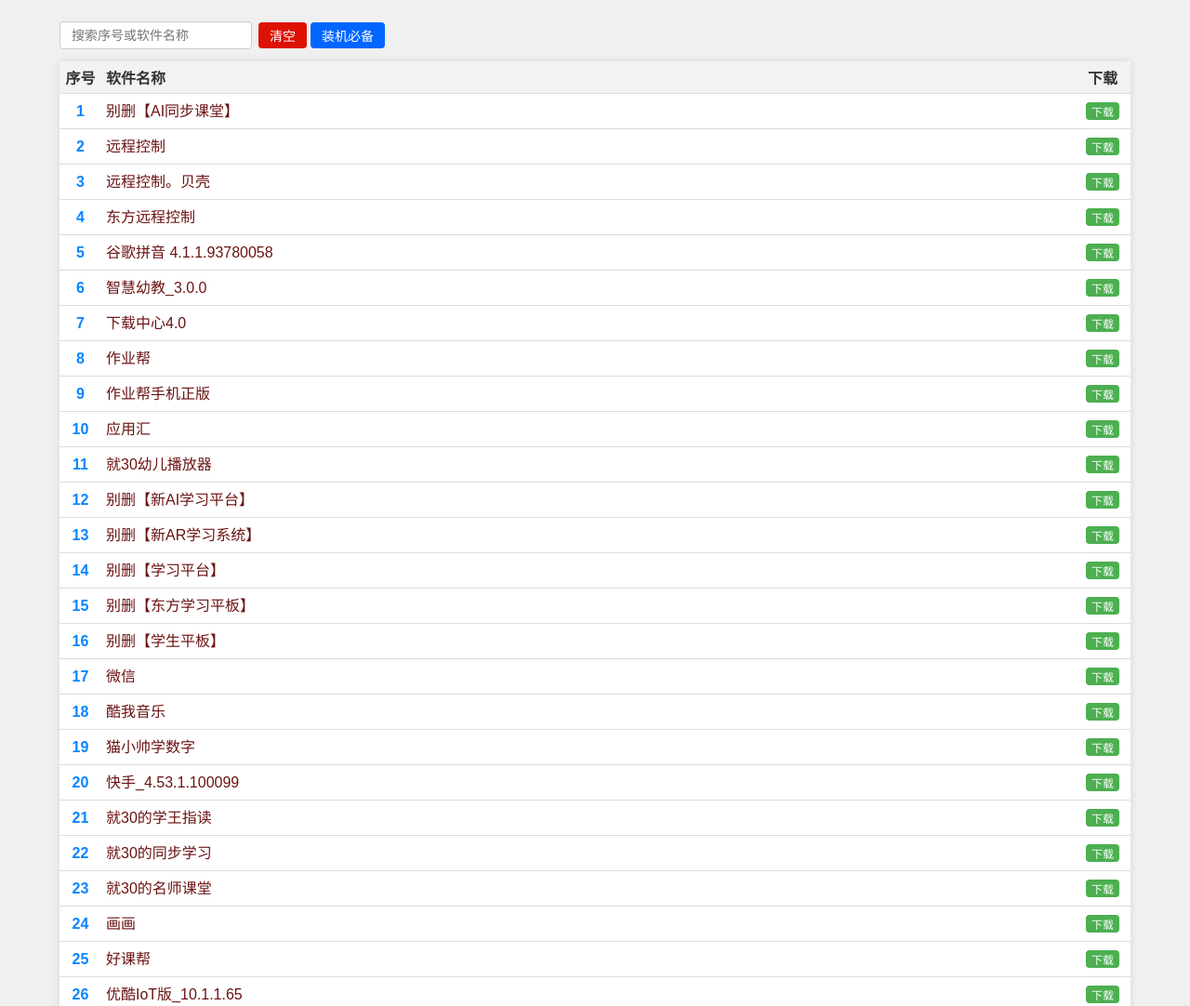
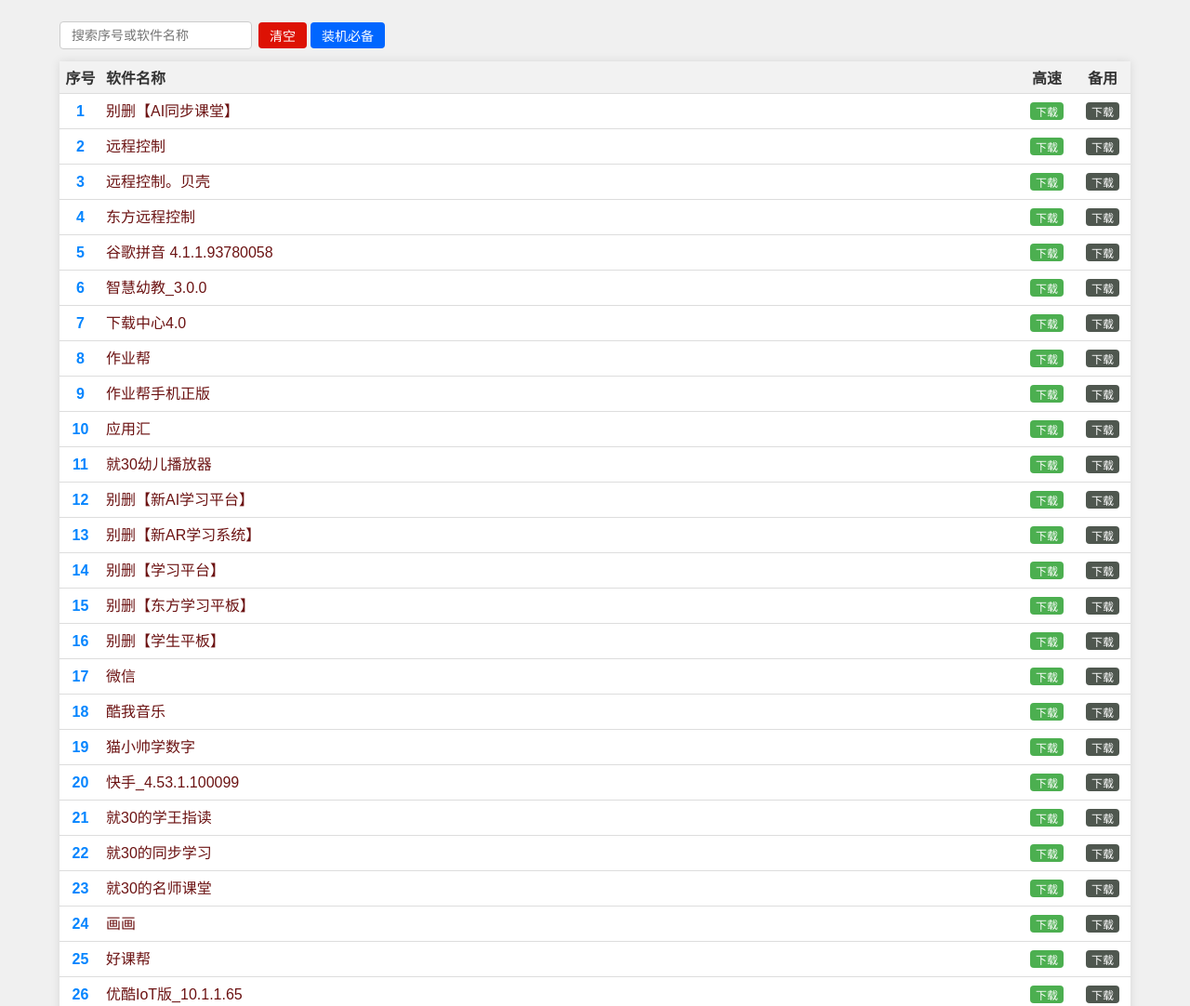
Before and after one commit to huai620/huai620.github.io, a plain HTML site: page index.html in a window 1280 px wide. Shown: the top 1082 px of the page at 93% size. Drawn offline with Linux system fonts and the light colour scheme.

Commit message:
Update index.html

```diff
--- a/index.html
+++ b/index.html
@@ -145,7 +145,8 @@
               <tr>
                   <th>序号</th>
                   <th>软件名称</th>
-                  <th class="download-th">下载</th>
+                  <th class="download-th">高速</th>
+                  <th class="download-th">备用</th>
               </tr>
           </thead>
           <tbody></tbody>
@@ -154,52 +155,52 @@
 </body>
 <script>
   var softwareList = [
-      {name: '别删【AI同步课堂】'},
-      {name: '远程控制'},
-      {name: '远程控制。贝壳'},
-      {name: '东方远程控制'},
-      {name: '谷歌拼音 4.1.1.93780058'},
-      {name: '智慧幼教_3.0.0'},
-      {name: '下载中心4.0'},
-      {name: '作业帮'},
-      {name: '作业帮手机正版'},
-      {name: '应用汇'},
-      {name: '就30幼儿播放器'},
-      {name: '别删【新AI学习平台】'},
-      {name: '别删【新AR学习系统】'},
-      {name: '别删【学习平台】'},
-      {name: '别删【东方学习平板】'},
-      {name: '别删【学生平板】'},
-      {name: '微信'},
-      {name: '酷我音乐'},
-      {name: '猫小帅学数字'},
-      {name: '快手_4.53.1.100099'},
-      {name: '就30的学王指读'},
-      {name: '就30的同步学习'},
-      {name: '就30的名师课堂'},
-      {name: '画画'},
-      {name: '好课帮'},
-      {name: '优酷IoT版_10.1.1.65'},
-      {name: '学生平板的同步点读'},
-      {name: '新AR影视厅'},
-      {name: '新AR实验室播放器'},
-      {name: '新AI影视厅'},
-      {name: '新AI实验室播放器'},
-      {name: '腾讯视频_2.0.0.1299'},
-      {name: '东方智能护眼'},
-      {name: '东方实验室播放器'},
-      {name: '爱奇艺语音控制版本'},
-      {name: '爱奇艺HD_7.4'},
-      {name: '讯飞'},
-      {name: 'via浏览器'},
-      {name: 'jxwgb_game'},
-      {name: '儿童英语'},
-      {name: '儿童画画_1.04'},
-      {name: '儿歌多多_3.9.4.0'},
-      {name: '豆博士学汉字'},
-      {name: '抖音短视频_9.9.1504'},
-      {name: '唐诗三百首'},
-      {name: '神庙逃亡2'},
+      {name: '别删【AI同步课堂】',id: 'ibRjS1xjffyd', pwd:'4g8m', key:'eu3fh'},
+      {name: '远程控制',id: 'innH51xjgiud', pwd:'cah2', key:'6u3fh'},
+      {name: '远程控制。贝壳',id: 'iZFsd1xjgepe', pwd:'ddbz',key:'qu3fh'},
+      {name: '东方远程控制',id: 'iN8KC1y84uud', pwd:'2ppg', key:'Uu3fh'},
+      {name: '谷歌拼音 4.1.1.93780058',id: 'i0QyO1xjg18j', pwd:'ebbz',key:'pU3fh'},
+      {name: '智慧幼教_3.0.0',id: 'ia7nM1xjgfxi', pwd:'ezny',key:'5u3fh'},
+      {name: '下载中心4.0',id: 'i2I8G1xjfvaf', pwd:'8797',key:'hU3fh'},
+      {name: '作业帮',id: 'iexZx1xjgijc', pwd:'41o3',key:'Lu3fh'},
+      {name: '作业帮手机正版',id: '', pwd:'',key:'PK3fh'},
+      {name: '应用汇',id: 'iuUza1xjg0gb', pwd:'axyg',key:'Vu3fh'},
+      {name: '就30幼儿播放器',id: 'ieEvq1xjgalg', pwd:'2ukx',key:'kU3fh'},
+      {name: '别删【新AI学习平台】',id: 'ilstq1xjfghc', pwd:'hfoh',key:'cu3fh'},
+      {name: '别删【新AR学习系统】',id: 'iwBQJ1xki1dc', pwd:'6fqo',key:'Zu3fh'},
+      {name: '别删【学习平台】',id: 'iKH421xjfgoj', pwd:'g94y',key:'7u3fh'},
+      {name: '别删【东方学习平板】',id: 'iyhr51xki6yd', pwd:'b7x4',key:'JU3fh'},
+      {name: '别删【学生平板】',id: 'iKtfS1yebf3e', pwd:'2udn',key:'bu3fh'},
+      {name: '微信',id:'',pwd:'',key:'G03fh'},
+      {name: '酷我音乐',id: 'iR6qp1y00w9c', pwd:'3onr',key:'Ru3fh'},
+      {name: '猫小帅学数字',id: 'imxaU1xjgd7a', pwd:'ambo',key:'QU3fh'},
+      {name: '快手_4.53.1.100099',id: 'iSBtw1xjgb4f', pwd:'6a8a',key:'EU3fh'},
+      {name: '就30的学王指读',id: 'iNlPG1xjga7c', pwd:'9fd7',key:'oU3fh'},
+      {name: '就30的同步学习',id: 'iSYya1xjg7na', pwd:'2n4r',key:'mU3fh'},
+      {name: '就30的名师课堂',id: 'i8Nz81xjg68j', pwd:'gbq2',key:'1U3fh'},
+      {name: '画画',id: 'i1dm31xjg60b', pwd:'fsz8',key:'4U3fh'},
+      {name: '好课帮',id: 'i9pma1xjg45e', pwd:'cmpm',key:'xU3fh'},
+      {name: '优酷IoT版_10.1.1.65',id: 'iiKXu1xjg0yj', pwd:'aidf',key:'yu3fh'},
+      {name: '学生平板的同步点读',id: 'iFgir1xjg06b', pwd:'4q1n',key:'ju3fh'},
+      {name: '新AR影视厅',id: 'iMjbO1xjfwub', pwd:'eigq',key:'TU3fh'},
+      {name: '新AR实验室播放器',id: 'ikP7T1xjfvyj', pwd:'8ebv',key:'vU3fh'},
+      {name: '新AI影视厅',id: 'iUmK21xjfvrc', pwd:'aepw',key:'dU3fh'},
+      {name: '新AI实验室播放器',id: 'iDfpH1xjfvbg', pwd:'appe',key:'3U3fh'},
+      {name: '腾讯视频_2.0.0.1299',id: 'i54nm1xjfv5a', pwd:'eny8',key:'HU3fh'},
+      {name: '东方智能护眼',id: 'ibX5M1xjfgsd', pwd:'86gr',key:'uu3fh'},
+      {name: '东方实验室播放器',id: 'ipbXt1xjfgpa', pwd:'5whi',key:'lu3fh'},
+      {name: '爱奇艺语音控制版本',id: 'iPb5h1xjfejc', pwd:'ea8u',key:'tu3fh'},
+      {name: '爱奇艺HD_7.4',id: 'iLAYx1xjfdsf', pwd:'bstv',key:'iu3fh'},
+      {name: '讯飞',id: 'iGNoh1y00wqj', pwd:'38ue',key:'Ou3fh'},
+      {name: 'via浏览器',id: 'iiBhp1xjfc2d', pwd:'5phx',key:''},
+      {name: 'jxwgb_game',id: 'igcda1xjfc1c', pwd:'eht2',key:'zu3fh'},
+      {name: '儿童英语',id: 'iiKcj1xjfanc', pwd:'93j6',key:'Du3fh'},
+      {name: '儿童画画_1.04',id: 'iORCa1xjf80h', pwd:'68hc',key:'ru3fh'},
+      {name: '儿歌多多_3.9.4.0',id: 'iruLN1xjf7ne', pwd:'50xt',key:'8u3fh'},
+      {name: '豆博士学汉字',id: 'immYt1xjf6xi', pwd:'aag2',key:'0u3fh'},
+      {name: '抖音短视频_9.9.1504',id: 'i1UfK1xjf5pe', pwd:'5cba',key:'Ku3fh'},
+      {name: '唐诗三百首',id: 'iKukB1y9o8kh', pwd:'a5rp',key:'AU3fh'},
+      {name: '神庙逃亡2',id: 'iWCbd1y9o7of', pwd:'g1aw',key:'9U3fh'},
   ];
   var tableBody = document.querySelector('#softwareTable tbody');
   for (var i = 0; i < softwareList.length; i++) {
@@ -210,21 +211,79 @@
     tdIndex.textContent = index;
     var tdName = document.createElement('td');
     tdName.textContent = item.name;
-    //下载
+    //高速通道
     var tdDownload = document.createElement('td');
     var downloadBtn = document.createElement('button');
     downloadBtn.className = 'download-btn';
     downloadBtn.textContent = '下载';
-    downloadBtn.dataset.name = item.name;
+    downloadBtn.dataset.index = index;
+    downloadBtn.dataset.id = item.id;
+    downloadBtn.dataset.pwd = item.pwd;
+    downloadBtn.dataset.key = item.key;
     downloadBtn.onclick = function(){
-      download_apk('/apk/'+this.dataset.name+'.apk');
+      if(this.dataset.id != ''){
+        ajax_download('lanzouyun.php?id=' + this.dataset.id + '&pwd=' + this.dataset.pwd);
+      }else if(this.dataset.key != ''){
+        var url = "https://www.123pan.com/s/zbPhTd-"+this.dataset.key+".html";
+        ajax_download('123yun.php?url=' + url);
+      }else{
+        alert('下载出错！');
+      }
     }
     tdDownload.appendChild(downloadBtn);
+
+    //备用通道
+    var tdDownload2 = document.createElement('td');
+    var downloadBtn2 = document.createElement('button');
+    downloadBtn2.className = 'download-btn download-btn2';
+    downloadBtn2.textContent = '下载';
+    downloadBtn2.dataset.id = item.id;
+    downloadBtn2.dataset.pwd = item.pwd;
+    downloadBtn2.dataset.key = item.key;
+    downloadBtn2.onclick = function(){
+      if(this.dataset.key != ''){
+        var url = "https://www.123pan.com/s/zbPhTd-"+this.dataset.key+".html";
+        ajax_download('123yun.php?url=' + url);
+      }else if(this.dataset.id != ''){
+        ajax_download('lanzouyun.php?id=' + this.dataset.id + '&pwd=' + this.dataset.pwd);
+      }else{
+        alert('下载出错！');
+      }
+    }
+    tdDownload2.appendChild(downloadBtn2);
 
     tr.appendChild(tdIndex);
     tr.appendChild(tdName);
     tr.appendChild(tdDownload);
+    tr.appendChild(tdDownload2);
     tableBody.appendChild(tr);
+  }
+
+  //请求
+  function ajax_download(url)
+  {
+    // 创建XMLHttpRequest对象
+    var xhr = new XMLHttpRequest();
+    // 设置请求方法和URL
+    xhr.open('GET', 'http://zhidu888.top:88/'+url, true);
+    // 处理响应
+    xhr.onload = function() {
+      if (xhr.status === 200) {
+        // 请求成功，处理响应数据
+        var data = JSON.parse(xhr.response);
+        if(data.code == 0){
+          alert(data.msg);
+          return false;
+        }
+        download_apk(data.data, data.blank);
+      } else {
+        // 请求失败，处理错误信息
+        alert('请求失败：' + xhr.statusText);
+      }
+    };
+
+    // 发送请求
+    xhr.send();
   }
 
   //apk下载
```
